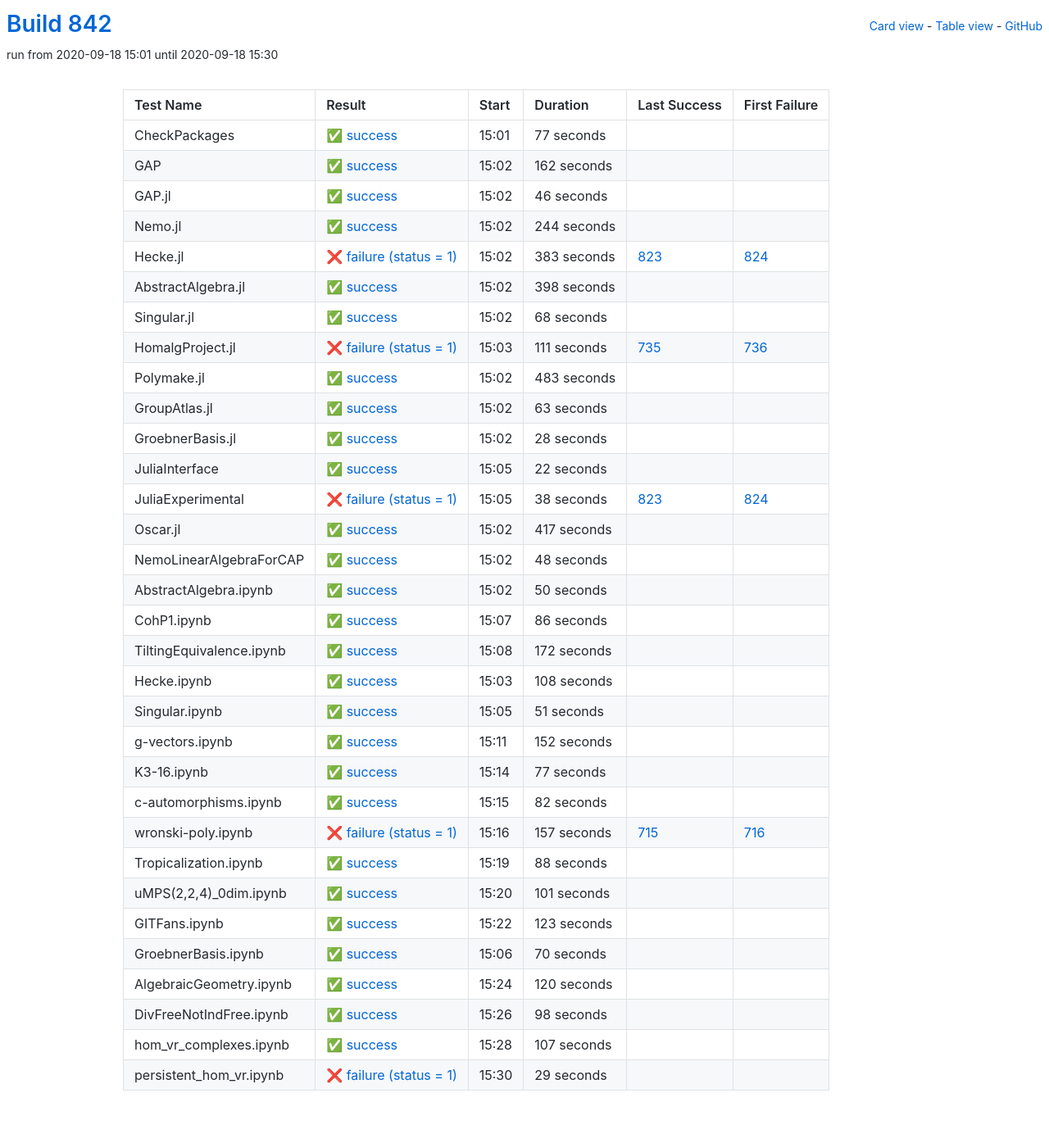
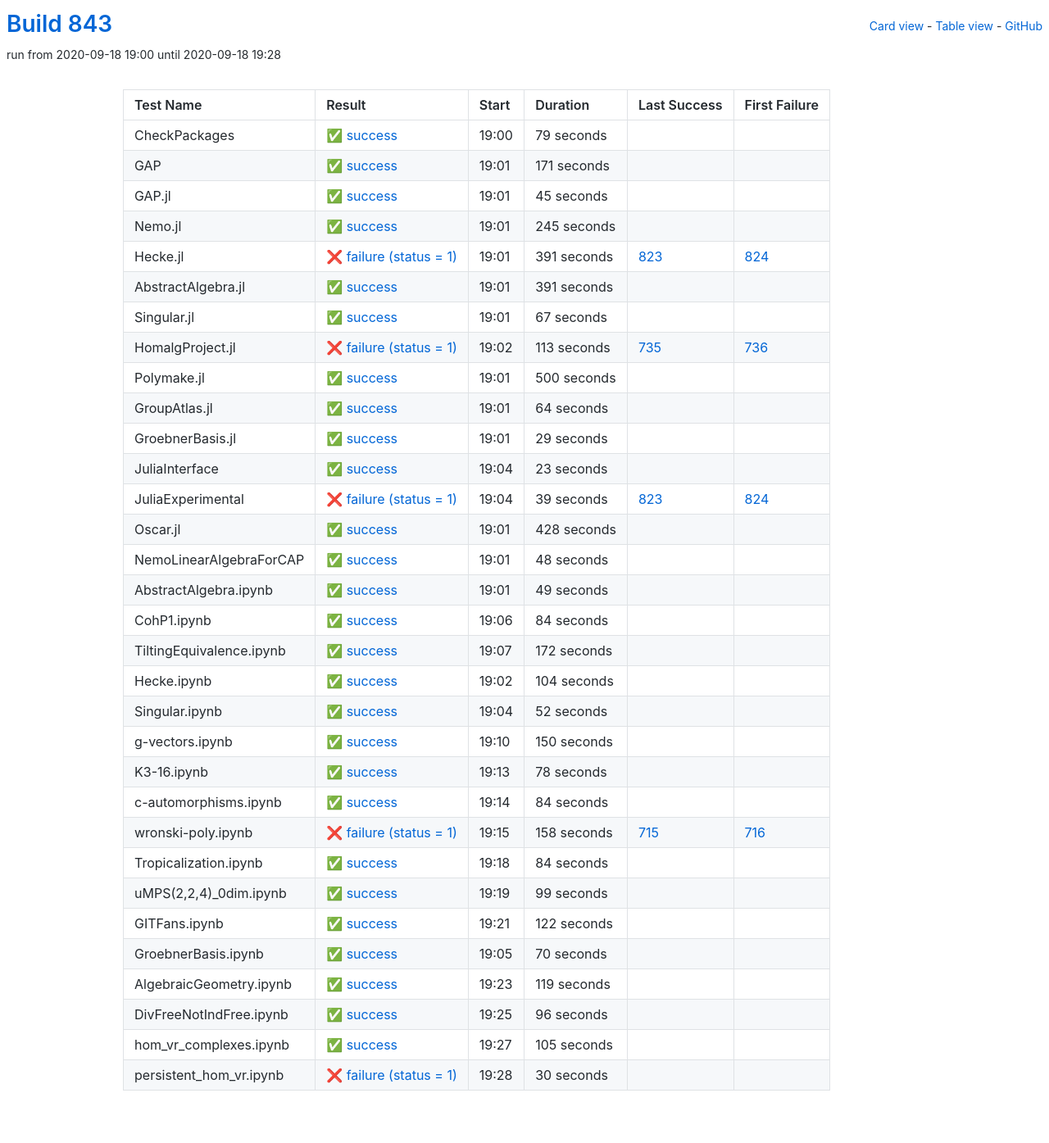
Before and after one commit to oscar-system/oscar-ci-status-stable, a Jekyll site: the page built from table.html, in a window 1280 px wide. Shown: the whole page at 82% size. Built offline with Jekyll 4.4.1, drawn with Linux system fonts in a browser that asks for light colours.

Commit message:
Build #843

```diff
--- a/_data/ci.yml
+++ b/_data/ci.yml
@@ -1,6 +1,6 @@
 ---
-build: 842
-build_url: https://oscarci.mathematik.uni-kl.de/job/oscar-stable/842/
+build: 843
+build_url: https://oscarci.mathematik.uni-kl.de/job/oscar-stable/843/
 job: oscar-stable
 organization: oscar-system
 repo: oscar-ci-status-stable
@@ -8,176 +8,176 @@ repourl: https://github.com/oscar-system/oscar-ci-status-stable
 tests:
 - name: CheckPackages
   id: checkpackages
-  log: https://oscarci.mathematik.uni-kl.de/job/oscar-stable/842/artifact/logs/build-842/CheckPackages.log
-  start: 2020-09-18 15:01
+  log: https://oscarci.mathematik.uni-kl.de/job/oscar-stable/843/artifact/logs/build-843/CheckPackages.log
+  start: 2020-09-18 19:00
   success: true
   exitcode: 0
   status: success
-  duration: 77
+  duration: 79
   last_success: false
   last_success_url:
   first_failure: false
   first_failure_url:
 - name: GAP
   id: gap
-  log: https://oscarci.mathematik.uni-kl.de/job/oscar-stable/842/artifact/logs/build-842/GAP.log
-  start: 2020-09-18 15:02
+  log: https://oscarci.mathematik.uni-kl.de/job/oscar-stable/843/artifact/logs/build-843/GAP.log
+  start: 2020-09-18 19:01
   success: true
   exitcode: 0
   status: success
-  duration: 162
+  duration: 171
   last_success: false
   last_success_url:
   first_failure: false
   first_failure_url:
 - name: GAP.jl
   id: gap-jl
-  log: https://oscarci.mathematik.uni-kl.de/job/oscar-stable/842/artifact/logs/build-842/GAP.jl.log
-  start: 2020-09-18 15:02
+  log: https://oscarci.mathematik.uni-kl.de/job/oscar-stable/843/artifact/logs/build-843/GAP.jl.log
+  start: 2020-09-18 19:01
   success: true
   exitcode: 0
   status: success
-  duration: 46
+  duration: 45
   last_success: false
   last_success_url:
   first_failure: false
   first_failure_url:
 - name: Nemo.jl
   id: nemo-jl
-  log: https://oscarci.mathematik.uni-kl.de/job/oscar-stable/842/artifact/logs/build-842/Nemo.jl.log
-  start: 2020-09-18 15:02
+  log: https://oscarci.mathematik.uni-kl.de/job/oscar-stable/843/artifact/logs/build-843/Nemo.jl.log
+  start: 2020-09-18 19:01
   success: true
   exitcode: 0
   status: success
-  duration: 244
+  duration: 245
   last_success: false
   last_success_url:
   first_failure: false
   first_failure_url:
 - name: Hecke.jl
   id: hecke-jl
-  log: https://oscarci.mathematik.uni-kl.de/job/oscar-stable/842/artifact/logs/build-842/Hecke.jl.log
-  start: 2020-09-18 15:02
+  log: https://oscarci.mathematik.uni-kl.de/job/oscar-stable/843/artifact/logs/build-843/Hecke.jl.log
+  start: 2020-09-18 19:01
   success: false
   exitcode: 1
   status: failure
-  duration: 383
+  duration: 391
   last_success: 823
   last_success_url: https://oscarci.mathematik.uni-kl.de/job/oscar-stable/823/
   first_failure: 824
   first_failure_url: https://oscarci.mathematik.uni-kl.de/job/oscar-stable/824/
 - name: AbstractAlgebra.jl
   id: abstractalgebra-jl
-  log: https://oscarci.mathematik.uni-kl.de/job/oscar-stable/842/artifact/logs/build-842/AbstractAlgebra.jl.log
-  start: 2020-09-18 15:02
+  log: https://oscarci.mathematik.uni-kl.de/job/oscar-stable/843/artifact/logs/build-843/AbstractAlgebra.jl.log
+  start: 2020-09-18 19:01
   success: true
   exitcode: 0
   status: success
-  duration: 398
+  duration: 391
   last_success: false
   last_success_url:
   first_failure: false
   first_failure_url:
 - name: Singular.jl
   id: singular-jl
-  log: https://oscarci.mathematik.uni-kl.de/job/oscar-stable/842/artifact/logs/build-842/Singular.jl.log
-  start: 2020-09-18 15:02
+  log: https://oscarci.mathematik.uni-kl.de/job/oscar-stable/843/artifact/logs/build-843/Singular.jl.log
+  start: 2020-09-18 19:01
   success: true
   exitcode: 0
   status: success
-  duration: 68
+  duration: 67
   last_success: false
   last_success_url:
   first_failure: false
   first_failure_url:
 - name: HomalgProject.jl
   id: homalgproject-jl
-  log: https://oscarci.mathematik.uni-kl.de/job/oscar-stable/842/artifact/logs/build-842/HomalgProject.jl.log
-  start: 2020-09-18 15:03
+  log: https://oscarci.mathematik.uni-kl.de/job/oscar-stable/843/artifact/logs/build-843/HomalgProject.jl.log
+  start: 2020-09-18 19:02
   success: false
   exitcode: 1
   status: failure
-  duration: 111
+  duration: 113
   last_success: 735
   last_success_url: https://oscarci.mathematik.uni-kl.de/job/oscar-stable/735/
   first_failure: 736
   first_failure_url: https://oscarci.mathematik.uni-kl.de/job/oscar-stable/736/
 - name: Polymake.jl
   id: polymake-jl
-  log: https://oscarci.mathematik.uni-kl.de/job/oscar-stable/842/artifact/logs/build-842/Polymake.jl.log
-  start: 2020-09-18 15:02
+  log: https://oscarci.mathematik.uni-kl.de/job/oscar-stable/843/artifact/logs/build-843/Polymake.jl.log
+  start: 2020-09-18 19:01
   success: true
   exitcode: 0
   status: success
-  duration: 483
+  duration: 500
   last_success: false
   last_success_url:
   first_failure: false
   first_failure_url:
 - name: GroupAtlas.jl
   id: groupatlas-jl
-  log: https://oscarci.mathematik.uni-kl.de/job/oscar-stable/842/artifact/logs/build-842/GroupAtlas.jl.log
-  start: 2020-09-18 15:02
+  log: https://oscarci.mathematik.uni-kl.de/job/oscar-stable/843/artifact/logs/build-843/GroupAtlas.jl.log
+  start: 2020-09-18 19:01
   success: true
   exitcode: 0
   status: success
-  duration: 63
+  duration: 64
   last_success: false
   last_success_url:
   first_failure: false
   first_failure_url:
 - name: GroebnerBasis.jl
   id: groebnerbasis-jl
-  log: https://oscarci.mathematik.uni-kl.de/job/oscar-stable/842/artifact/logs/build-842/GroebnerBasis.jl.log
-  start: 2020-09-18 15:02
+  log: https://oscarci.mathematik.uni-kl.de/job/oscar-stable/843/artifact/logs/build-843/GroebnerBasis.jl.log
+  start: 2020-09-18 19:01
   success: true
   exitcode: 0
   status: success
-  duration: 28
+  duration: 29
   last_success: false
   last_success_url:
   first_failure: false
   first_failure_url:
 - name: JuliaInterface
   id: juliainterface
-  log: https://oscarci.mathematik.uni-kl.de/job/oscar-stable/842/artifact/logs/build-842/JuliaInterface.log
-  start: 2020-09-18 15:05
+  log: https://oscarci.mathematik.uni-kl.de/job/oscar-stable/843/artifact/logs/build-843/JuliaInterface.log
+  start: 2020-09-18 19:04
   success: true
   exitcode: 0
   status: success
-  duration: 22
+  duration: 23
   last_success: false
   last_success_url:
   first_failure: false
   first_failure_url:
 - name: JuliaExperimental
   id: juliaexperimental
-  log: https://oscarci.mathematik.uni-kl.de/job/oscar-stable/842/artifact/logs/build-842/JuliaExperimental.log
-  start: 2020-09-18 15:05
+  log: https://oscarci.mathematik.uni-kl.de/job/oscar-stable/843/artifact/logs/build-843/JuliaExperimental.log
+  start: 2020-09-18 19:04
   success: false
   exitcode: 1
   status: failure
-  duration: 38
+  duration: 39
   last_success: 823
   last_success_url: https://oscarci.mathematik.uni-kl.de/job/oscar-stable/823/
   first_failure: 824
   first_failure_url: https://oscarci.mathematik.uni-kl.de/job/oscar-stable/824/
 - name: Oscar.jl
   id: oscar-jl
-  log: https://oscarci.mathematik.uni-kl.de/job/oscar-stable/842/artifact/logs/build-842/Oscar.jl.log
-  start: 2020-09-18 15:02
+  log: https://oscarci.mathematik.uni-kl.de/job/oscar-stable/843/artifact/logs/build-843/Oscar.jl.log
+  start: 2020-09-18 19:01
   success: true
   exitcode: 0
   status: success
-  duration: 417
+  duration: 428
   last_success: false
   last_success_url:
   first_failure: false
   first_failure_url:
 - name: NemoLinearAlgebraForCAP
   id: nemolinearalgebraforcap
-  log: https://oscarci.mathematik.uni-kl.de/job/oscar-stable/842/artifact/logs/build-842/NemoLinearAlgebraForCAP.log
-  start: 2020-09-18 15:02
+  log: https://oscarci.mathematik.uni-kl.de/job/oscar-stable/843/artifact/logs/build-843/NemoLinearAlgebraForCAP.log
+  start: 2020-09-18 19:01
   success: true
   exitcode: 0
   status: success
@@ -188,32 +188,32 @@ tests:
   first_failure_url:
 - name: AbstractAlgebra.ipynb
   id: abstractalgebra-ipynb
-  log: https://oscarci.mathematik.uni-kl.de/job/oscar-stable/842/artifact/logs/build-842/AbstractAlgebra.ipynb.log
-  start: 2020-09-18 15:02
+  log: https://oscarci.mathematik.uni-kl.de/job/oscar-stable/843/artifact/logs/build-843/AbstractAlgebra.ipynb.log
+  start: 2020-09-18 19:01
   success: true
   exitcode: 0
   status: success
-  duration: 50
+  duration: 49
   last_success: false
   last_success_url:
   first_failure: false
   first_failure_url:
 - name: CohP1.ipynb
   id: cohp1-ipynb
-  log: https://oscarci.mathematik.uni-kl.de/job/oscar-stable/842/artifact/logs/build-842/CohP1.ipynb.log
-  start: 2020-09-18 15:07
+  log: https://oscarci.mathematik.uni-kl.de/job/oscar-stable/843/artifact/logs/build-843/CohP1.ipynb.log
+  start: 2020-09-18 19:06
   success: true
   exitcode: 0
   status: success
-  duration: 86
+  duration: 84
   last_success: false
   last_success_url:
   first_failure: false
   first_failure_url:
 - name: TiltingEquivalence.ipynb
   id: tiltingequivalence-ipynb
-  log: https://oscarci.mathematik.uni-kl.de/job/oscar-stable/842/artifact/logs/build-842/TiltingEquivalence.ipynb.log
-  start: 2020-09-18 15:08
+  log: https://oscarci.mathematik.uni-kl.de/job/oscar-stable/843/artifact/logs/build-843/TiltingEquivalence.ipynb.log
+  start: 2020-09-18 19:07
   success: true
   exitcode: 0
   status: success
@@ -224,116 +224,116 @@ tests:
   first_failure_url:
 - name: Hecke.ipynb
   id: hecke-ipynb
-  log: https://oscarci.mathematik.uni-kl.de/job/oscar-stable/842/artifact/logs/build-842/Hecke.ipynb.log
-  start: 2020-09-18 15:03
+  log: https://oscarci.mathematik.uni-kl.de/job/oscar-stable/843/artifact/logs/build-843/Hecke.ipynb.log
+  start: 2020-09-18 19:02
   success: true
   exitcode: 0
   status: success
-  duration: 108
+  duration: 104
   last_success: false
   last_success_url:
   first_failure: false
   first_failure_url:
 - name: Singular.ipynb
   id: singular-ipynb
-  log: https://oscarci.mathematik.uni-kl.de/job/oscar-stable/842/artifact/logs/build-842/Singular.ipynb.log
-  start: 2020-09-18 15:05
+  log: https://oscarci.mathematik.uni-kl.de/job/oscar-stable/843/artifact/logs/build-843/Singular.ipynb.log
+  start: 2020-09-18 19:04
   success: true
   exitcode: 0
   status: success
-  duration: 51
+  duration: 52
   last_success: false
   last_success_url:
   first_failure: false
   first_failure_url:
 - name: g-vectors.ipynb
   id: g-vectors-ipynb
-  log: https://oscarci.mathematik.uni-kl.de/job/oscar-stable/842/artifact/logs/build-842/g-vectors.ipynb.log
-  start: 2020-09-18 15:11
+  log: https://oscarci.mathematik.uni-kl.de/job/oscar-stable/843/artifact/logs/build-843/g-vectors.ipynb.log
+  start: 2020-09-18 19:10
   success: true
   exitcode: 0
   status: success
-  duration: 152
+  duration: 150
   last_success: false
   last_success_url:
   first_failure: false
   first_failure_url:
 - name: K3-16.ipynb
   id: k3-16-ipynb
-  log: https://oscarci.mathematik.uni-kl.de/job/oscar-stable/842/artifact/logs/build-842/K3-16.ipynb.log
-  start: 2020-09-18 15:14
+  log: https://oscarci.mathematik.uni-kl.de/job/oscar-stable/843/artifact/logs/build-843/K3-16.ipynb.log
+  start: 2020-09-18 19:13
   success: true
   exitcode: 0
   status: success
-  duration: 77
+  duration: 78
   last_success: false
   last_success_url:
   first_failure: false
   first_failure_url:
 - name: c-automorphisms.ipynb
   id: c-automorphisms-ipynb
-  log: https://oscarci.mathematik.uni-kl.de/job/oscar-stable/842/artifact/logs/build-842/c-automorphisms.ipynb.log
-  start: 2020-09-18 15:15
+  log: https://oscarci.mathematik.uni-kl.de/job/oscar-stable/843/artifact/logs/build-843/c-automorphisms.ipynb.log
+  start: 2020-09-18 19:14
   success: true
   exitcode: 0
   status: success
-  duration: 82
+  duration: 84
   last_success: false
   last_success_url:
   first_failure: false
   first_failure_url:
 - name: wronski-poly.ipynb
   id: wronski-poly-ipynb
-  log: https://oscarci.mathematik.uni-kl.de/job/oscar-stable/842/artifact/logs/build-842/wronski-poly.ipynb.log
-  start: 2020-09-18 15:16
+  log: https://oscarci.mathematik.uni-kl.de/job/oscar-stable/843/artifact/logs/build-843/wronski-poly.ipynb.log
+  start: 2020-09-18 19:15
   success: false
   exitcode: 1
   status: failure
-  duration: 157
+  duration: 158
   last_success: 715
   last_success_url: https://oscarci.mathematik.uni-kl.de/job/oscar-stable/715/
   first_failure: 716
   first_failure_url: https://oscarci.mathematik.uni-kl.de/job/oscar-stable/716/
 - name: Tropicalization.ipynb
   id: tropicalization-ipynb
-  log: https://oscarci.mathematik.uni-kl.de/job/oscar-stable/842/artifact/logs/build-842/Tropicalization.ipynb.log
-  start: 2020-09-18 15:19
+  log: https://oscarci.mathematik.uni-kl.de/job/oscar-stable/843/artifact/logs/build-843/Tropicalization.ipynb.log
+  start: 2020-09-18 19:18
   success: true
   exitcode: 0
   status: success
-  duration: 88
+  duration: 84
   last_success: false
   last_success_url:
   first_failure: false
   first_failure_url:
 - name: uMPS(2,2,4)_0dim.ipynb
   id: umps-2-2-4-0dim-ipynb
-  log: https://oscarci.mathematik.uni-kl.de/job/oscar-stable/842/artifact/logs/build-842/uMPS-2-2-4-_0dim.ipynb.log
-  start: 2020-09-18 15:20
+  log: https://oscarci.mathematik.uni-kl.de/job/oscar-stable/843/artifact/logs/build-843/uMPS-2-2-4-_0dim.ipynb.log
+  start: 2020-09-18 19:19
   success: true
   exitcode: 0
   status: success
-  duration: 101
+  duration: 99
   last_success: false
   last_success_url:
   first_failure: false
   first_failure_url:
 - name: GITFans.ipynb
   id: gitfans-ipynb
-  log: https://oscarci.mathematik.uni-kl.de/job/oscar-stable/842/artifact/logs/build-842/GITFans.ipynb.log
-  start: 2020-09-18 15:22
+  log: https://oscarci.mathematik.uni-kl.de/job/oscar-stable/843/artifact/logs/build-843/GITFans.ipynb.log
+  start: 2020-09-18 19:21
   success: true
   exitcode: 0
   status: success
-  duration: 123
+  duration: 122
   last_success: false
   last_success_url:
   first_failure: false
   first_failure_url:
 - name: GroebnerBasis.ipynb
   id: groebnerbasis-ipynb
-  log: https://oscarci.mathematik.uni-kl.de/job/oscar-stable/842/artifact/logs/build-842/GroebnerBasis.ipynb.log
-  start: 2020-09-18 15:06
+  log: https://oscarci.mathematik.uni-kl.de/job/oscar-stable/843/artifact/logs/build-843/GroebnerBasis.ipynb.log
+  start: 2020-09-18 19:05
   success: true
   exitcode: 0
   status: success
@@ -344,48 +344,48 @@ tests:
   first_failure_url:
 - name: AlgebraicGeometry.ipynb
   id: algebraicgeometry-ipynb
-  log: https://oscarci.mathematik.uni-kl.de/job/oscar-stable/842/artifact/logs/build-842/AlgebraicGeometry.ipynb.log
-  start: 2020-09-18 15:24
+  log: https://oscarci.mathematik.uni-kl.de/job/oscar-stable/843/artifact/logs/build-843/AlgebraicGeometry.ipynb.log
+  start: 2020-09-18 19:23
   success: true
   exitcode: 0
   status: success
-  duration: 120
+  duration: 119
   last_success: false
   last_success_url:
   first_failure: false
   first_failure_url:
 - name: DivFreeNotIndFree.ipynb
   id: divfreenotindfree-ipynb
-  log: https://oscarci.mathematik.uni-kl.de/job/oscar-stable/842/artifact/logs/build-842/DivFreeNotIndFree.ipynb.log
-  start: 2020-09-18 15:26
+  log: https://oscarci.mathematik.uni-kl.de/job/oscar-stable/843/artifact/logs/build-843/DivFreeNotIndFree.ipynb.log
+  start: 2020-09-18 19:25
   success: true
   exitcode: 0
   status: success
-  duration: 98
+  duration: 96
   last_success: false
   last_success_url:
   first_failure: false
   first_failure_url:
 - name: hom_vr_complexes.ipynb
   id: hom-vr-complexes-ipynb
-  log: https://oscarci.mathematik.uni-kl.de/job/oscar-stable/842/artifact/logs/build-842/hom_vr_complexes.ipynb.log
-  start: 2020-09-18 15:28
+  log: https://oscarci.mathematik.uni-kl.de/job/oscar-stable/843/artifact/logs/build-843/hom_vr_complexes.ipynb.log
+  start: 2020-09-18 19:27
   success: true
   exitcode: 0
   status: success
-  duration: 107
+  duration: 105
   last_success: false
   last_success_url:
   first_failure: false
   first_failure_url:
 - name: persistent_hom_vr.ipynb
   id: persistent-hom-vr-ipynb
-  log: https://oscarci.mathematik.uni-kl.de/job/oscar-stable/842/artifact/logs/build-842/persistent_hom_vr.ipynb.log
-  start: 2020-09-18 15:30
+  log: https://oscarci.mathematik.uni-kl.de/job/oscar-stable/843/artifact/logs/build-843/persistent_hom_vr.ipynb.log
+  start: 2020-09-18 19:28
   success: false
   exitcode: 1
   status: failure
-  duration: 29
+  duration: 30
   last_success: false
   last_success_url:
   first_failure: false
```
Also changed, not shown: README.md.
